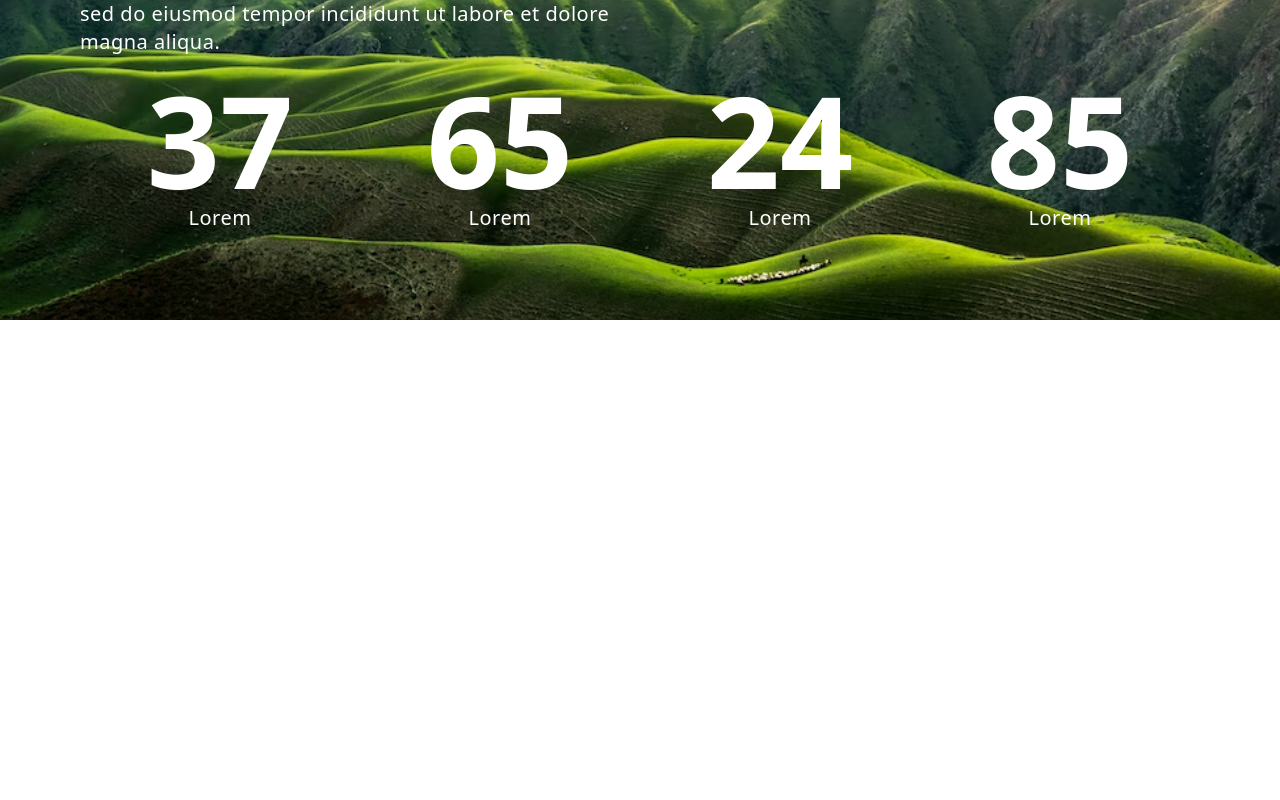
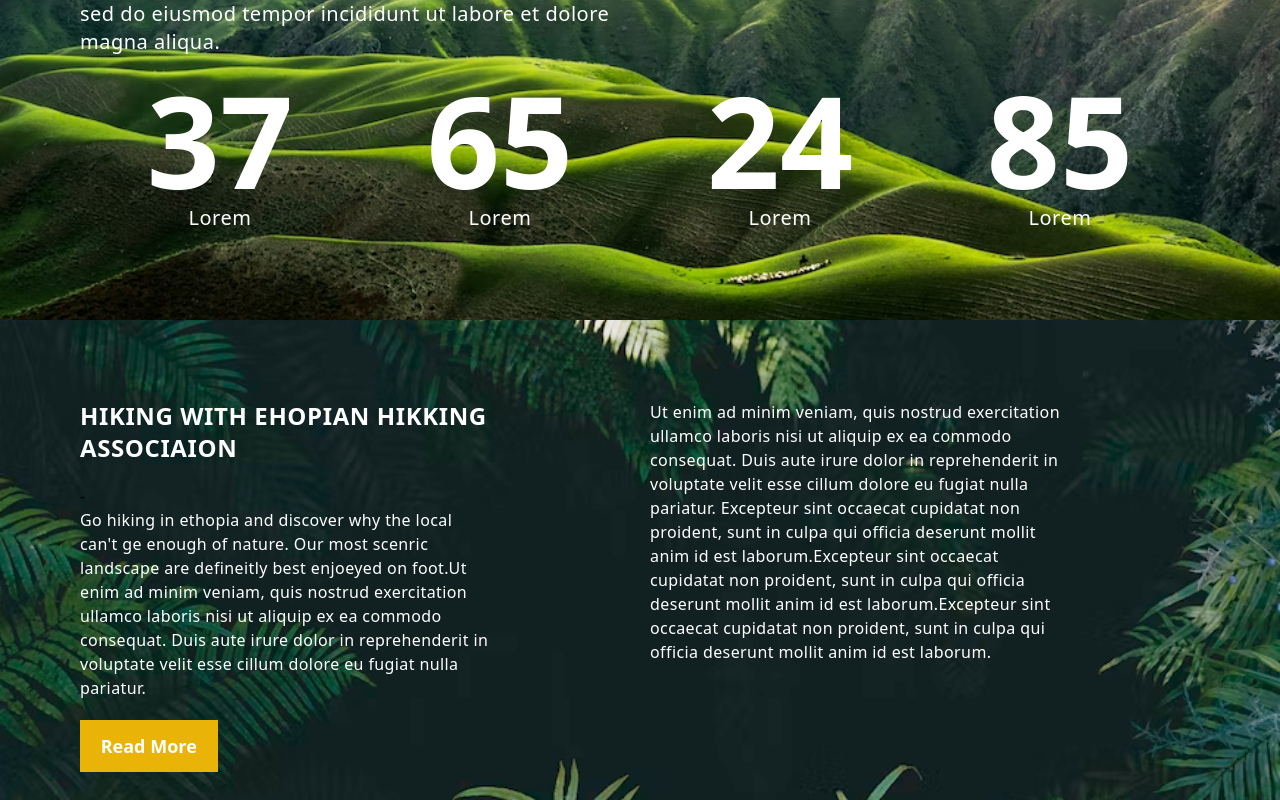
Before and after one commit to yafet-123/Sample_nature_sample2_frontend, a Next.js app: page / in a window 1280 px wide. Shown: the part 3558-4358 px from the top of the page. Before the commit the page ends 3878 px from the top, so only its background shows below. Built offline with nearby package versions, Linux system fonts and the light colour scheme.

Commit message:
adding hiking

```diff
--- a/components/RighThings.js
+++ b/components/RighThings.js
@@ -2,13 +2,13 @@ import React from "react";
 
 export function RighThings() {
   return (
-    <div className="flex flex-col h-full w-full">
-      <div className="RighThings-background-one w-full h-full md:h-[30rem] pt-10 bg-black px-20">
+    <div className="flex flex-col h-full w-full bg-black ">
+      <div className="RighThings-background-one w-full h-full md:h-[30rem] pt-10 px-20">
         <h1 className="text-white text-5xl text-left font-bold uppercase mb-5 tracking-wide">
           Hiking in Ethopia
         </h1>
         -
-        <p className="text-white font-normal w-2/4 tracking-wide text-xl mb-5">
+        <p className="text-white font-normal w-full lg:w-2/4 tracking-wide text-xl mb-5">
           Lorem ipsum dolor sit amet, consectetur adipiscing elit, sed do
           eiusmod tempor incididunt ut labore et dolore magna aliqua.
         </p>
@@ -50,6 +50,40 @@ export function RighThings() {
           </div>
         </div>
       </div>
+
+      <div className="RighThings-background-two w-full h-full md:h-[30rem] p-20 grid grid-cols-1 lg:grid-cols-2 gap-5">
+        <div className="flex flex-col ">
+          <h1 className="text-white text-2xl text-left font-bold uppercase mb-5 tracking-wide">
+            Hiking with Ehopian Hikking Associaion
+          </h1>
+          -
+          <p className="text-white font-normal w-3/4 tracking-wide text-base mb-5">
+            Go hiking in ethopia and discover why the local can't ge enough of
+            nature. Our most scenric landscape are defineitly best enjoeyed on
+            foot.Ut enim ad minim veniam, quis nostrud exercitation ullamco
+            laboris nisi ut aliquip ex ea commodo consequat. Duis aute irure
+            dolor in reprehenderit in voluptate velit esse cillum dolore eu
+            fugiat nulla pariatur.
+          </p>
+          <button className="p-3 bg-yellow-500 capitalize text-lg w-1/4 text-white font-bold">
+            Read more
+          </button>
+        </div>
+
+        <div className="flex flex-col ">
+          <p className="text-white font-normal w-3/4 tracking-wide text-base mb-5">
+            Ut enim ad minim veniam, quis nostrud exercitation ullamco laboris
+            nisi ut aliquip ex ea commodo consequat. Duis aute irure dolor in
+            reprehenderit in voluptate velit esse cillum dolore eu fugiat nulla
+            pariatur. Excepteur sint occaecat cupidatat non proident, sunt in
+            culpa qui officia deserunt mollit anim id est laborum.Excepteur sint
+            occaecat cupidatat non proident, sunt in culpa qui officia deserunt
+            mollit anim id est laborum.Excepteur sint occaecat cupidatat non
+            proident, sunt in culpa qui officia deserunt mollit anim id est
+            laborum.
+          </p>
+        </div>
+      </div>
     </div>
   );
 }
--- /dev/null
+++ b/components/Testomiany.js
@@ -0,0 +1,11 @@
+import React from "react";
+
+export function Testomiany() {
+  return (
+    <div className="flex flex-col bg-black px-20 ">
+      <div className="grid grid-cols-1 lg:grid-cols-2">
+        <div className="gallery-background-seven w-16 h-16 border rounded-full"></div>
+      </div>
+    </div>
+  );
+}
--- a/styles/globals.css
+++ b/styles/globals.css
@@ -78,3 +78,10 @@
   background-repeat: no-repeat;
   background-size: cover;
 }
+
+.RighThings-background-two {
+  background-image: url("../public/images/bgImage1.avif");
+  background-position: center;
+  background-repeat: no-repeat;
+  background-size: cover;
+}
```
